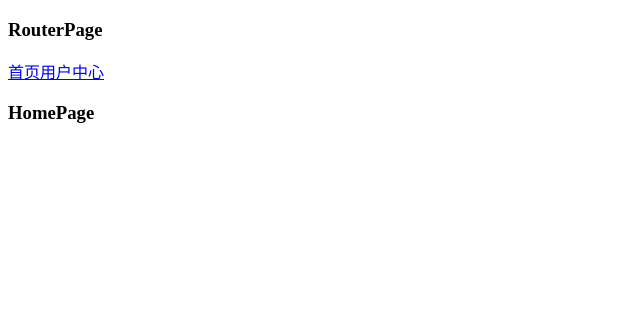
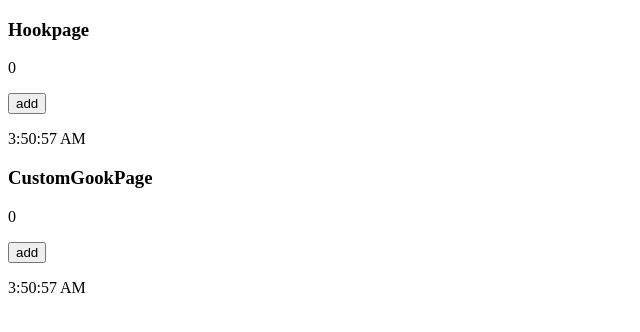
Before and after one commit to Chuyongwei/React.js, a React (Create React App) app: page / in a window 1280 px wide. Shown: the top 332 px of the page, without its empty margins (0-640 px from the left). Built offline with nearby package versions, Linux system fonts and the light colour scheme.

Commit message:
Hook和自定义Hook

```diff
--- a/src/App.jsx
+++ b/src/App.jsx
@@ -1,8 +1,11 @@
 import React, { useState } from 'react'
 import ClassComponent from './pages/ClassComponent'
+import CustomHookPage from './pages/CustomHookPage';
 import FunctionComponent from './pages/FunctionComponent'
 import HomePage from './pages/HomePage'
+import Hookpage from './pages/Hookpage'
 import LifeCyclePage from './pages/LifeCyclePage'
+import PureComponentPage from './pages/PureComponentPage'
 import ReactReduxPage from './pages/ReactReduxPage'
 import ReduxPages from './pages/ReduxPages'
 import RouterPage from './pages/RouterPage'
@@ -18,7 +21,10 @@ export default function App() {
 			{/* <HomePage/> */}
 			{/* <ReduxPages/> */}
 			{/* <ReactReduxPage/> */}
-			<RouterPage/>
+			{/* <RouterPage/> */}
+			{/* <PureComponentPage/> */}
+			<Hookpage/>
+			<CustomHookPage/>
 		</div>
 	)
 }
--- /dev/null
+++ b/src/pages/CustomHookPage.jsx
@@ -0,0 +1,36 @@
+import React, { useEffect, useState } from 'react'
+
+export default function CustomGookPage() {
+
+	const [count,setCount] = useState(0)
+	useEffect(()=>{
+		console.log("effect");
+		// 只需要在count值改变时执行
+		document.title = `点击了${count}次`
+	},[count])//依赖项,这里依赖count
+
+	return (
+		<div>
+			<h3>CustomGookPage</h3>
+			<p>{count}</p>
+			<button onClick={()=>{setCount(count+1)}}>add</button>
+			<p>{useClock().toLocaleTimeString()}</p>
+		</div>
+	)
+}
+
+function useClock(){
+	//设置count为0
+	const [date,setDate] = useState(new Date())
+	//  和didMount,didUpdate类似
+
+	useEffect(()=>{
+				// 只需要在didMount时改变
+				const timer = setInterval(()=>{
+					setDate(new Date())
+				},1000)
+				//清除定时器,相当于willUnmount
+				return ()=>{clearInterval(timer)}
+	},[])
+	return date
+}
--- /dev/null
+++ b/src/pages/Hookpage.jsx
@@ -0,0 +1,29 @@
+import React, { useEffect, useState } from 'react'
+
+export default function Hookpage(props) {
+	//设置count为0
+	const [count,setCount] = useState(0)
+	const [date,setDate] = useState(new Date())
+	//  和didMount,didUpdate类似
+	useEffect(()=>{
+		console.log("effect");
+		// 只需要在count值改变时执行
+		document.title = `点击了${count}次`
+	},[count])//依赖项,这里依赖count
+	useEffect(()=>{
+				// 只需要在didMount时改变
+				const timer = setInterval(()=>{
+					setDate(new Date())
+				},1000)
+				//清除定时器,相当于willUnmount
+				return ()=>{clearInterval(timer)}
+	},[])
+	return (
+		<div>
+			<h3>Hookpage</h3>
+			<p>{count}</p>
+			<button onClick={()=>{setCount(count+1)}}>add</button>
+			<p>{date.toLocaleTimeString()}</p>
+		</div>
+	)
+}
--- /dev/null
+++ b/src/pages/PureComponentPage.jsx
@@ -0,0 +1,34 @@
+import React, { Component,PureComponent } from 'react';
+
+class PureComponentPage extends PureComponent {
+	constructor(props){
+		super(props)
+		this.state={
+			count:0,
+			// obj:{
+			// 	a:20
+			// }
+		}
+	}
+	setCount=()=>{
+		this.setState({
+			count:100,
+			// obj:{a:30}
+		})
+	}
+	// shouldComponentUpdate(nextProps,nextState){
+	// 	return nextState.count!==this.state.count
+	// }
+	render() {
+		console.log("render");
+		const {count} = this.state
+		return (
+			<div>
+				<h1>PureComponentPage</h1>
+				<button onClick={this.setCount}>{count}</button>
+			</div>
+		);
+	}
+}
+
+export default PureComponentPage;
```
Also changed, not shown: 1 other file (tests, documents, lock files or other folders).
